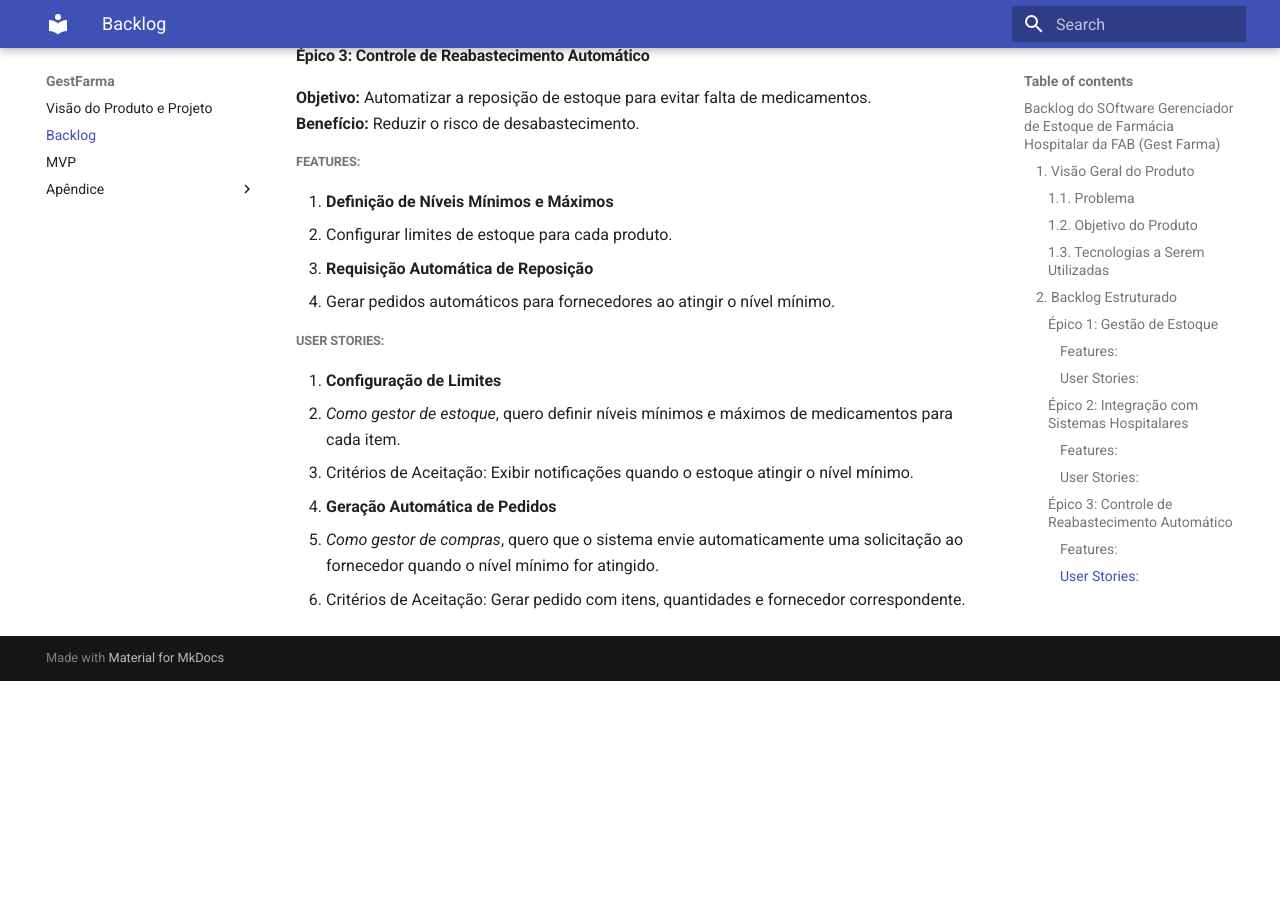
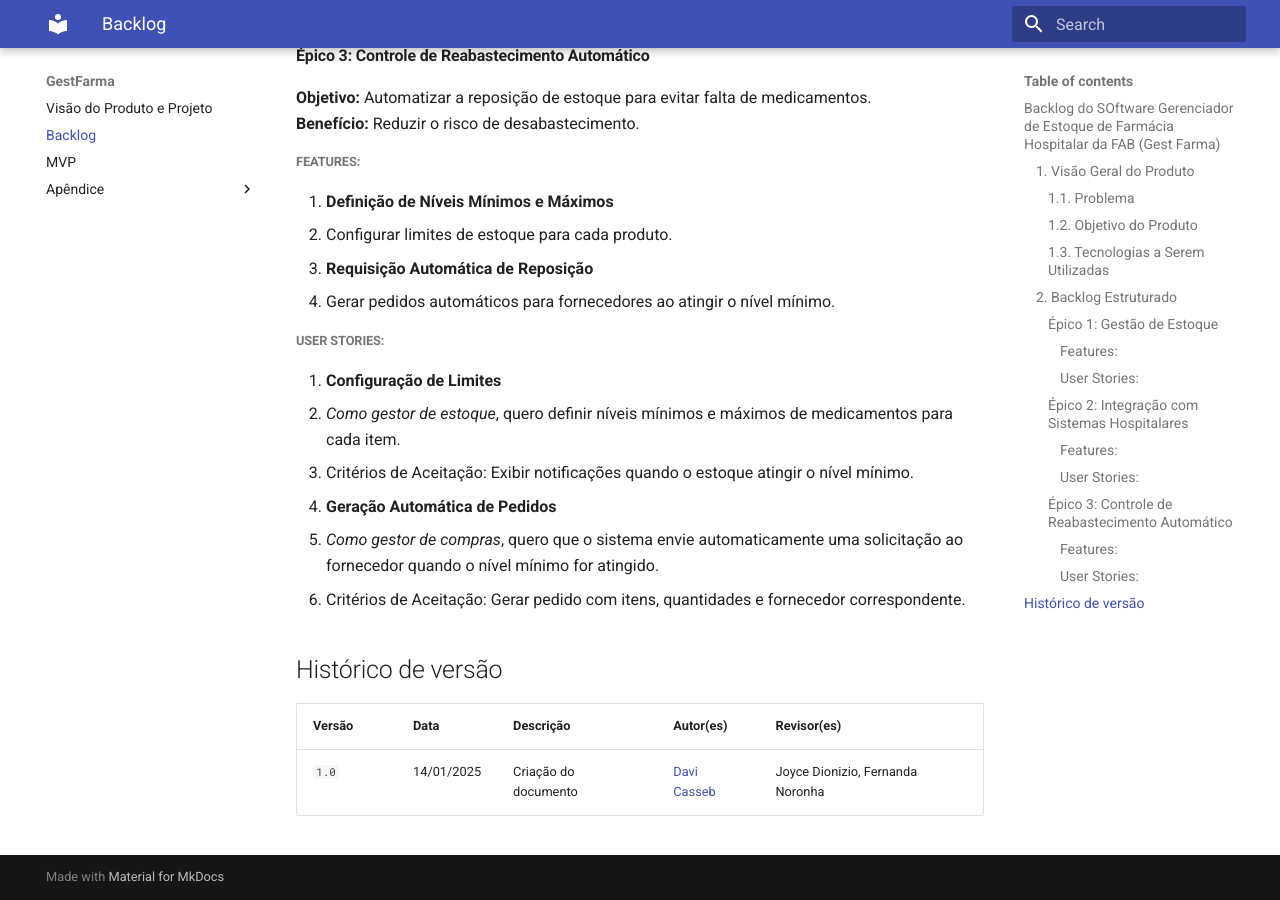
Before and after one commit to FGA-REQ/2024.2-Requisitores, an MkDocs documentation site: the page built from docs/visao-projeto-produto/backlog.md, in a window 1280 px wide and 900 px high, scrolled down 2968 px. Built offline with MkDocs 1.6.1 and Material for MkDocs 9.7.7, drawn with Linux system fonts in a browser that asks for light colours; before the commit the page ends 3649 px from its top, so only the background shows below that.

Commit message:
:books: docs: Adição do histórico no Backlog

```diff
--- a/docs/visao-projeto-produto/backlog.md
+++ b/docs/visao-projeto-produto/backlog.md
@@ -101,3 +101,9 @@ Para o desenvolvimento do referido produto, será implementada uma solução web
 2. **Geração Automática de Pedidos**
    - *Como gestor de compras*, quero que o sistema envie automaticamente uma solicitação ao fornecedor quando o nível mínimo for atingido.
    - Critérios de Aceitação: Gerar pedido com itens, quantidades e fornecedor correspondente.
+
+## Histórico de versão
+
+| Versão | Data       | Descrição                             | Autor(es)                                       | Revisor(es)             |
+| ------ | ---------- | ------------------------------------- | ----------------------------------------------- | ----------------------- |
+| `1.0`  | 14/01/2025 | Criação do documento                  | [Davi Casseb](https://github.com/dcasseb) | Joyce Dionizio, Fernanda Noronha |
```
